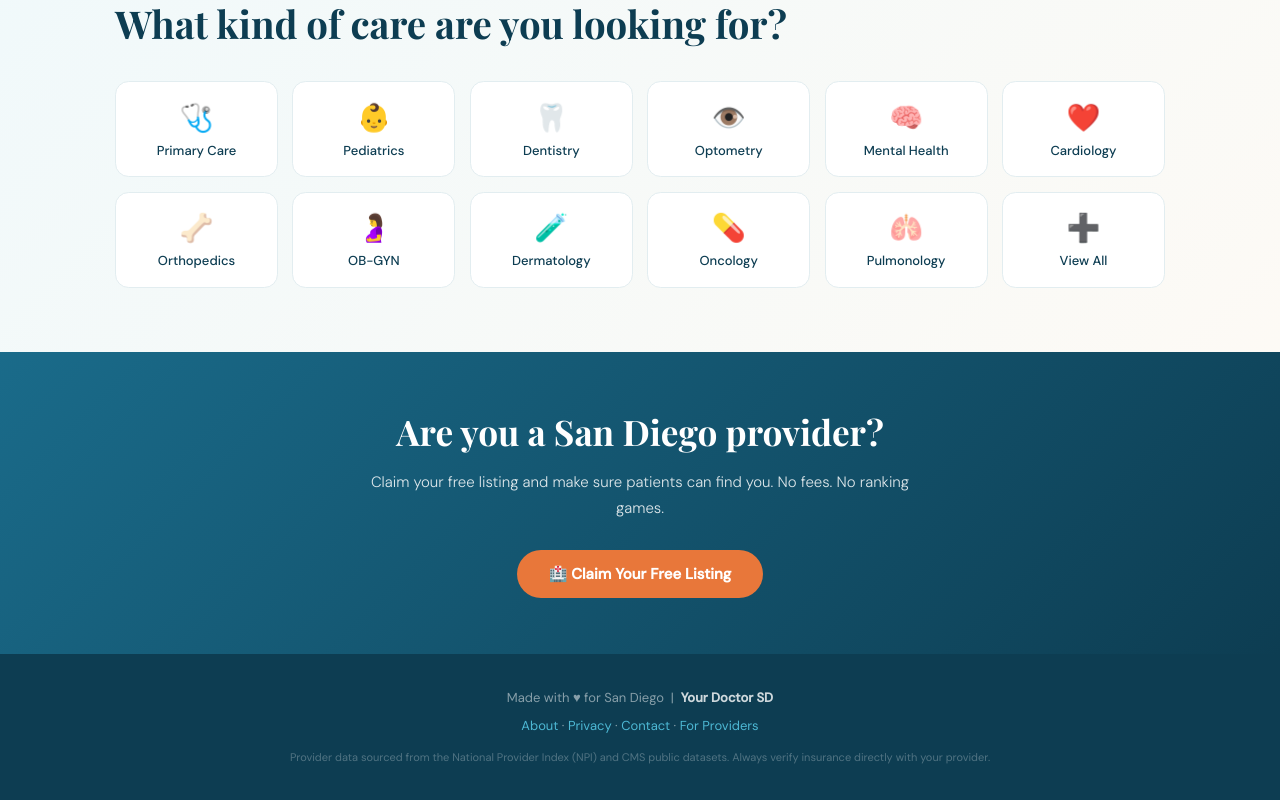
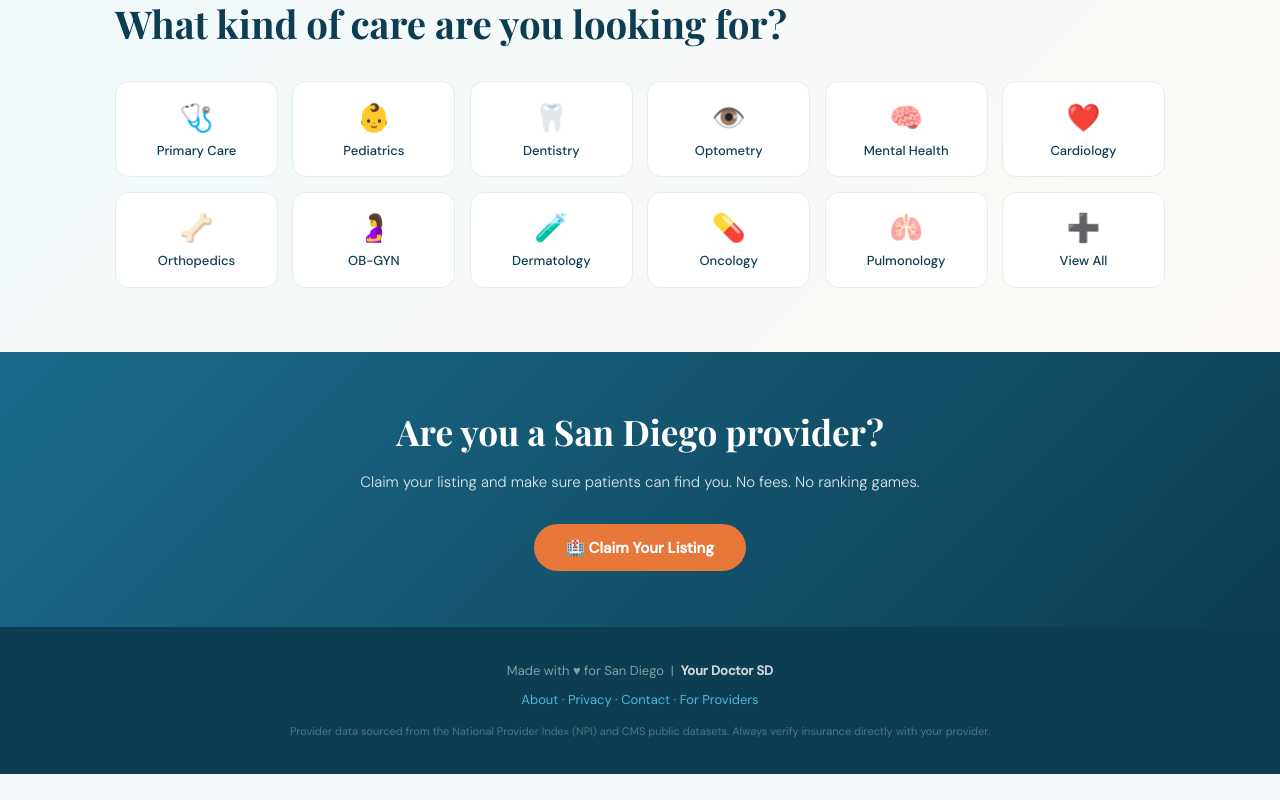
Before and after one commit to Kylechim/your-doctor-sd, a React (Create React App) app: page / in a window 1280 px wide. Shown: the part 1535-2335 px from the top of the page. After the commit the page ends 2309 px from the top, so only its background shows below. Built offline with nearby package versions, Linux system fonts and the light colour scheme; no server answers.

Commit message:
Update Home.jsx

```diff
--- a/src/pages/Home.jsx
+++ b/src/pages/Home.jsx
@@ -207,9 +207,9 @@ export default function Home() {
       <div style={{ background: `linear-gradient(135deg, ${C.ocean}, ${C.deep})`, color: "white", padding: "3.5rem 1.5rem", textAlign: "center" }}>
         <div style={{ maxWidth: 560, margin: "0 auto" }}>
           <h2 style={{ fontFamily: "'Playfair Display', Georgia, serif", fontSize: "clamp(1.6rem,3vw,2.2rem)", marginBottom: "0.9rem" }}>Are you a San Diego provider?</h2>
-          <p style={{ fontSize: 15, fontWeight: 300, opacity: 0.85, lineHeight: 1.75, marginBottom: "1.8rem" }}>Claim your free listing and make sure patients can find you. No fees. No ranking games.</p>
+          <p style={{ fontSize: 15, fontWeight: 300, opacity: 0.85, lineHeight: 1.75, marginBottom: "1.8rem" }}>Claim your listing and make sure patients can find you. No fees. No ranking games.</p>
           <button onClick={() => navigate("/claim")} style={{ display: "inline-flex", alignItems: "center", gap: 7, background: C.dusk, color: "white", border: "none", padding: "0.85rem 2rem", borderRadius: 25, fontFamily: "inherit", fontSize: 15, fontWeight: 600, cursor: "pointer" }}>
-            🏥 Claim Your Free Listing
+            🏥 Claim Your Listing
           </button>
         </div>
       </div>
```
